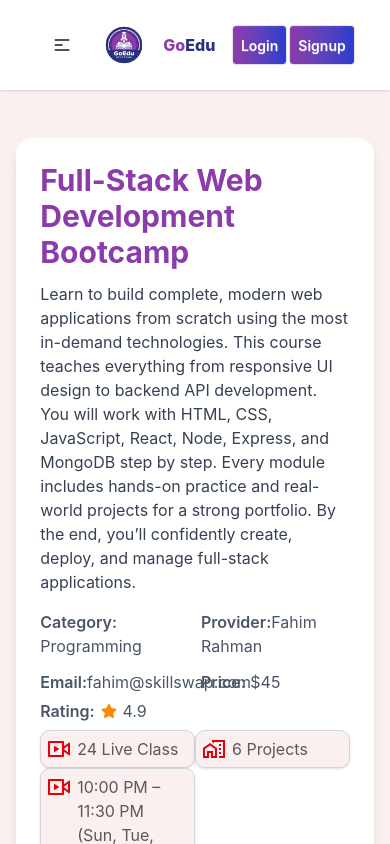
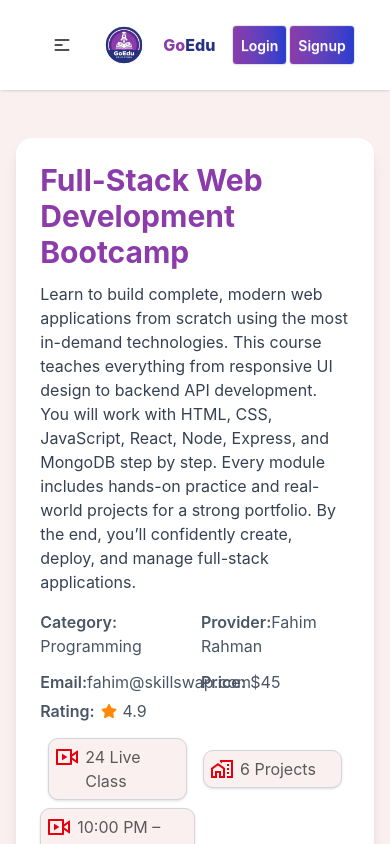
Before and after one commit to ShakibFaisal/goedu, a React (Vite) app: page /skilldetail/1 in a window 390 px wide. Shown: the top 844 px of the page. Built offline with nearby package versions, Linux system fonts and the light colour scheme; no server answers.

Commit message:
finallll

```diff
--- a/src/pages/Course.jsx
+++ b/src/pages/Course.jsx
@@ -55,7 +55,7 @@ const Course = () => {
           <option value="desc">Price: High to Low</option>
         </select>
       </div>
-      <div className="mx-auto grid grid-cols-1 gap-5 md:grid-cols-4">
+      <div className=" mx-auto grid grid-cols-1 justify-items-center gap-5 md:grid-cols-4">
         {sortedData.map((skill, index) => (
           <SkillCard key={index} skill={skill}></SkillCard>
         ))}
--- a/src/pages/SkillDetails.jsx
+++ b/src/pages/SkillDetails.jsx
@@ -69,7 +69,7 @@ const SkillDetails = () => {
             </p> */}
           </div>
           <div className="my-3.5 grid grid-cols-2 md:grid-cols-3 items-center">
-            <div className="p-1.5 bg-[#FAF0F0] border border-gray-300 shadow-sm max-w-[180px] rounded-[10px] ">
+            <div className="p-1.5 m-2 bg-[#FAF0F0] border border-gray-300 shadow-sm max-w-[180px] rounded-[10px] ">
               <p className="flex gap-1.5">
                 {" "}
                 <span className="text-red-600 text-2xl">
@@ -80,7 +80,7 @@ const SkillDetails = () => {
                 </span>
               </p>
             </div>
-            <div className="p-1.5 bg-[#FAF0F0] border border-gray-300 shadow-sm max-w-[180px] rounded-[10px] ">
+            <div className="p-1.5 m-2 bg-[#FAF0F0] border border-gray-300 shadow-sm max-w-[180px] rounded-[10px] ">
               <p className="flex gap-1.5">
                 {" "}
                 <span className="text-red-600 text-2xl">
```
